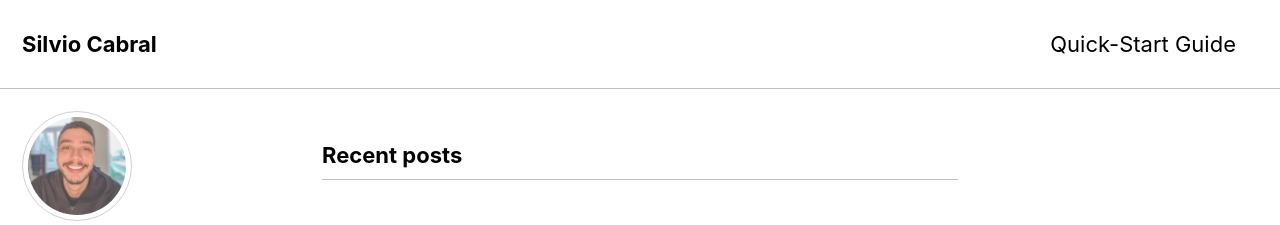
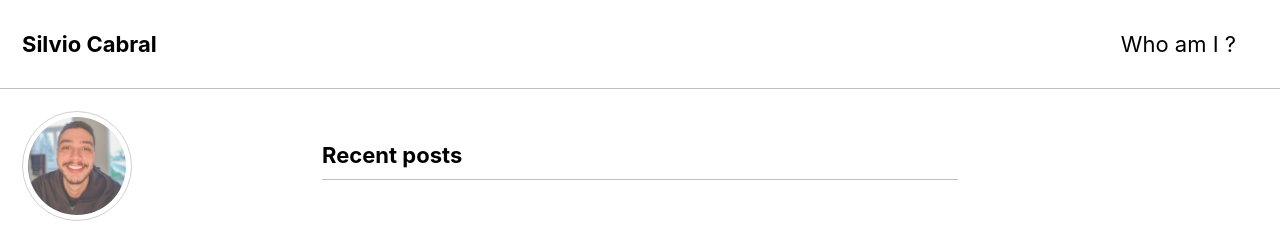
Before and after one commit to scpatricio/scpatricio.github.io, a Jekyll site: the page built from index.html, in a window 1280 px wide. Shown: the top 225 px of the page. Built offline with Jekyll 4.4.1, drawn with Linux system fonts in a browser that asks for light colours; cached includes are drawn as plain includes; the list of posts is cut into pages by our own code.

Commit message:
new github commit

```diff
--- a/_data/navigation.yml
+++ b/_data/navigation.yml
@@ -1,7 +1,7 @@
 # main links
 main:
-  - title: "Quick-Start Guide"
-    url: https://mmistakes.github.io/minimal-mistakes/docs/quick-start-guide/
+  - title: "Who am I ?"
+    url: /about/
   # - title: "About"
   #   url: https://mmistakes.github.io/minimal-mistakes/about/
   # - title: "Sample Posts"
```
